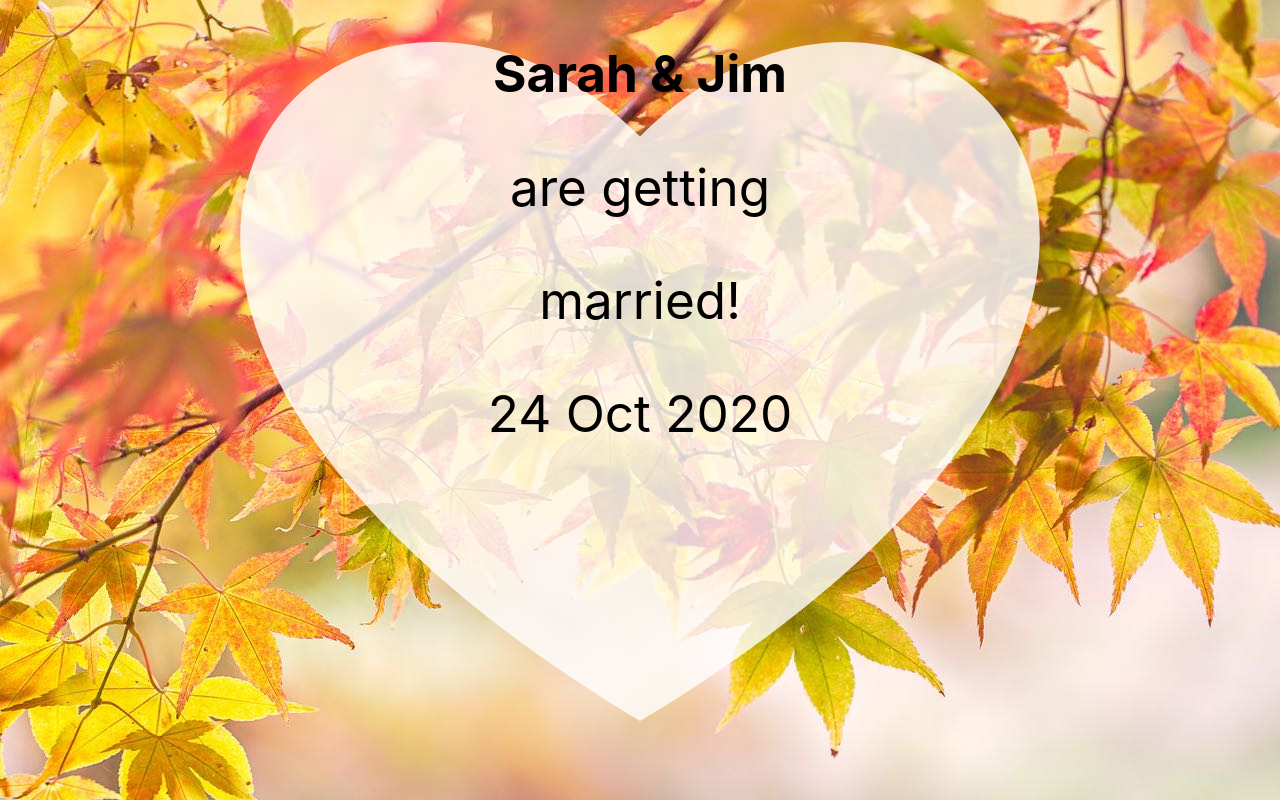
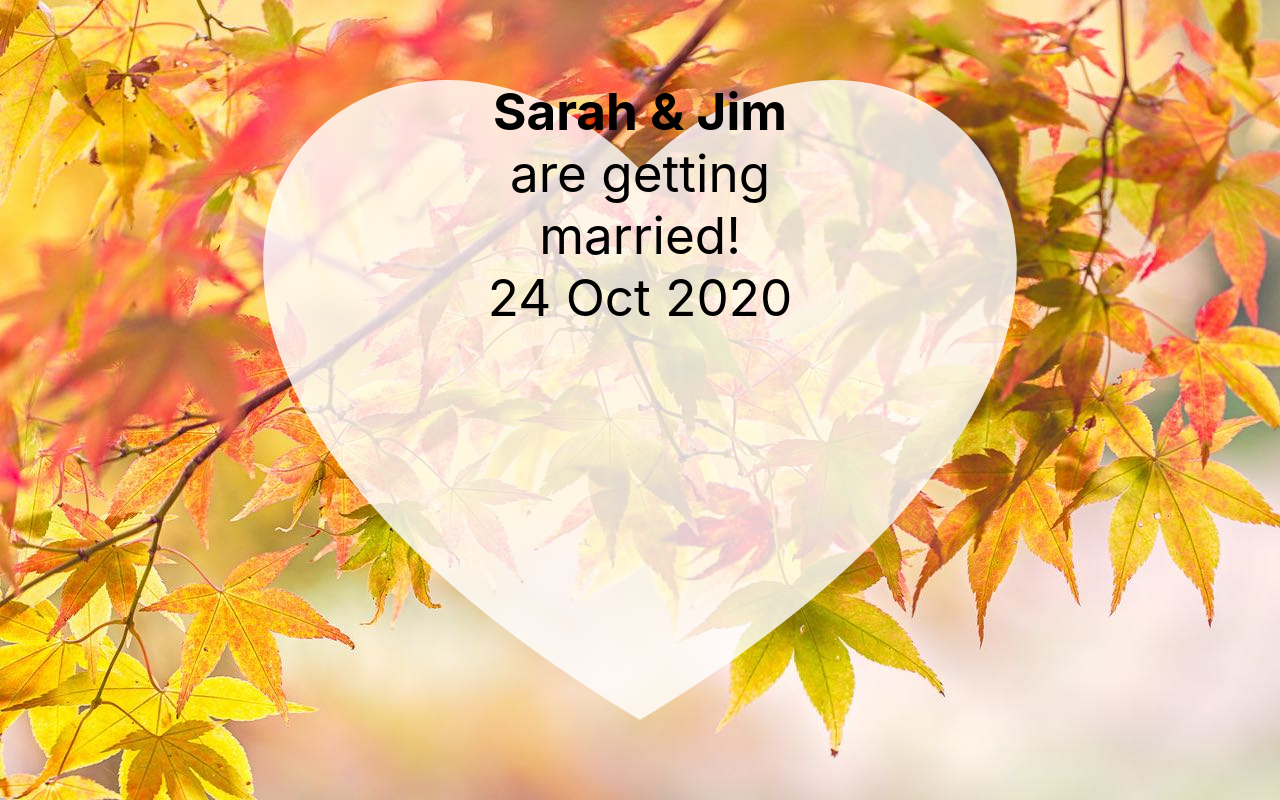
Before and after one commit to jimbali/freebail.wedding, a React (Create React App) app: page / in a window 1280 px wide. Built offline with nearby package versions, Linux system fonts and the light colour scheme.

Commit message:
Improve centralWidget sizing

```diff
--- a/src/components/molecules/saveTheDate/styles.scss
+++ b/src/components/molecules/saveTheDate/styles.scss
@@ -1,15 +1,22 @@
+.saveTheDateContainer {
+    height: 0;
+    padding-bottom: 84.928%;
+    position: relative;
+}
+
 .saveTheDate {
     background-image: url(../../../assets/img/heart.svg);
     background-repeat: no-repeat;
     background-size: contain;
-    height: 0;
-    margin: 0 auto;
-    max-width: 100%;
-    max-height: 100%;
-    padding-bottom: 84.928%;
-    width: 800px;
+    background-position-x: center;
+    bottom: 0;
+    left: 0;
+    position: absolute;
+    right: 0;
+    top: 0;
 
     h2, p {
         font-size: 4vw;
+        margin: 0;
     }
 }
--- a/src/components/organisms/heroSection/styles.scss
+++ b/src/components/organisms/heroSection/styles.scss
@@ -2,8 +2,15 @@
     height: 100vh;
 
     .centralWidget {
-        display: inline-block;
-        margin: 0 auto;
-        max-width: 80%;
+        width: 80vw;
+        height: 67.942vw;
+        max-height: 80vh;
+        max-width: 135.88vh;
+        margin: auto;
+        position: absolute;
+        top: 0;
+        bottom: 0;
+        left: 0;
+        right: 0;
     }
 }
```
